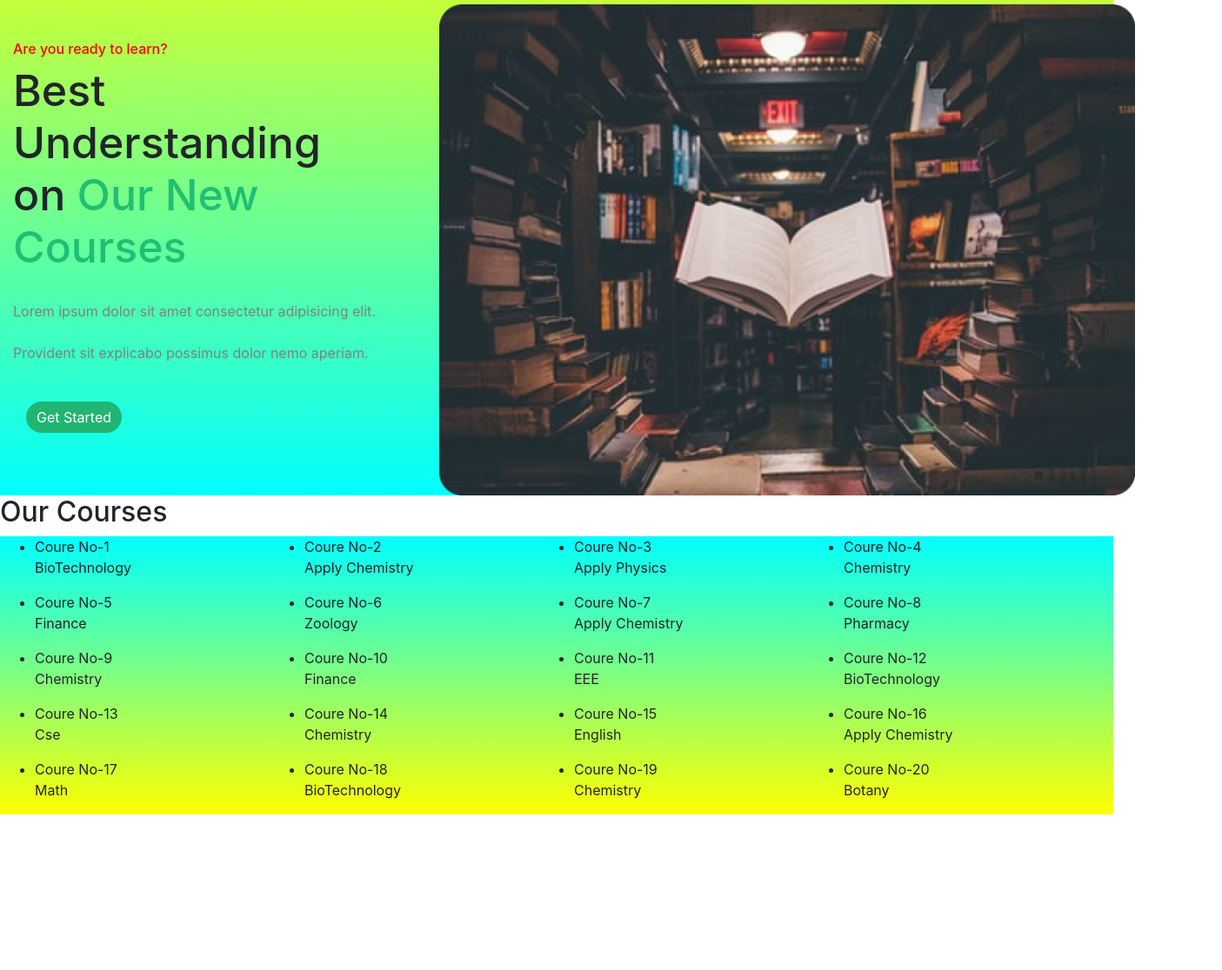
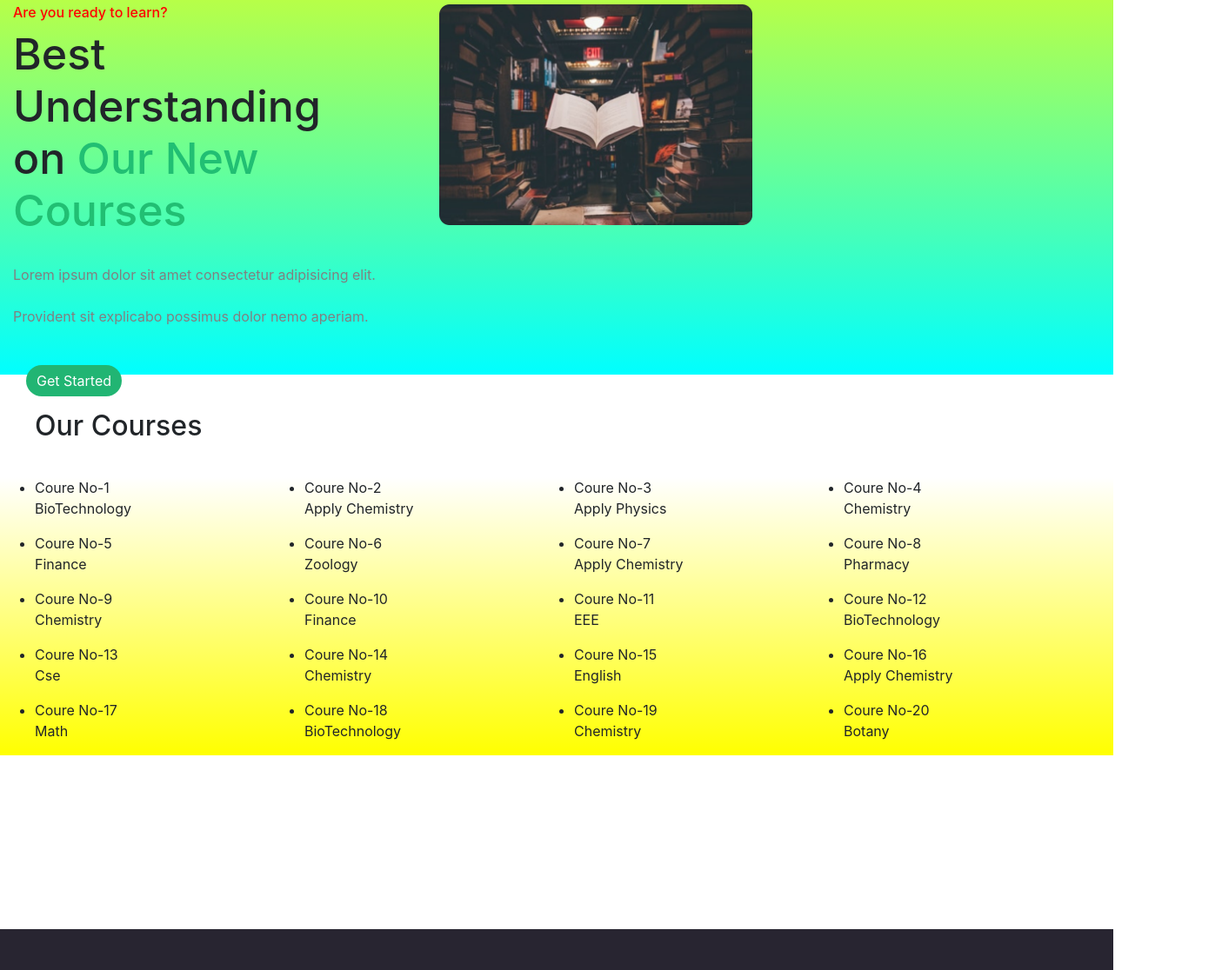
Before and after one commit to anuradhachowdhury-CSE/Website-of-school, a plain HTML site: page Course.html in a window 1280 px wide. Shown: the part 169-1285 px from the top of the page at 87% size, 1405 px wide, since content can reach past the window. Drawn offline with nearby package versions, Linux system fonts and the light colour scheme.

Commit message:
height fixed

```diff
--- a/Course.html
+++ b/Course.html
@@ -14,7 +14,7 @@
 
             display: grid;
             grid-template-columns: repeat(4,1fr);
-            background-image: linear-gradient(aqua,yellow);
+            background-image: linear-gradient(white,yellow);
 
         }
     </style>
@@ -23,7 +23,7 @@
 
 
   <header>
-    <div class="navs">
+    <div style="height: 600px;"  class="navs">
       <div class="container">
         <nav class="navbar">
             <a class="navbar-brand" href="#">
@@ -48,7 +48,7 @@
 
           </div>
             <div class="col-md-6">
-              <img style="width:900px" src="image/Photos/Morder psyc.png" alt="">
+              <img class="img-fluid" src="image/Photos/Morder psyc.png" alt="">
             </div>
           </div>
 
@@ -57,7 +57,7 @@
 </header>
 <body>
 
-    <h2>Our Courses</h2>
+    <h2 style="margin: 40px;">Our Courses</h2>
     <div class="courses">
     <ul>
         <li>Coure No-1<p>BioTechnology </p></li>
```
Also changed, not shown: Blog.html (+7 -21 lines), Others.html (+1 -1 lines), index.html (+1 -1 lines).
